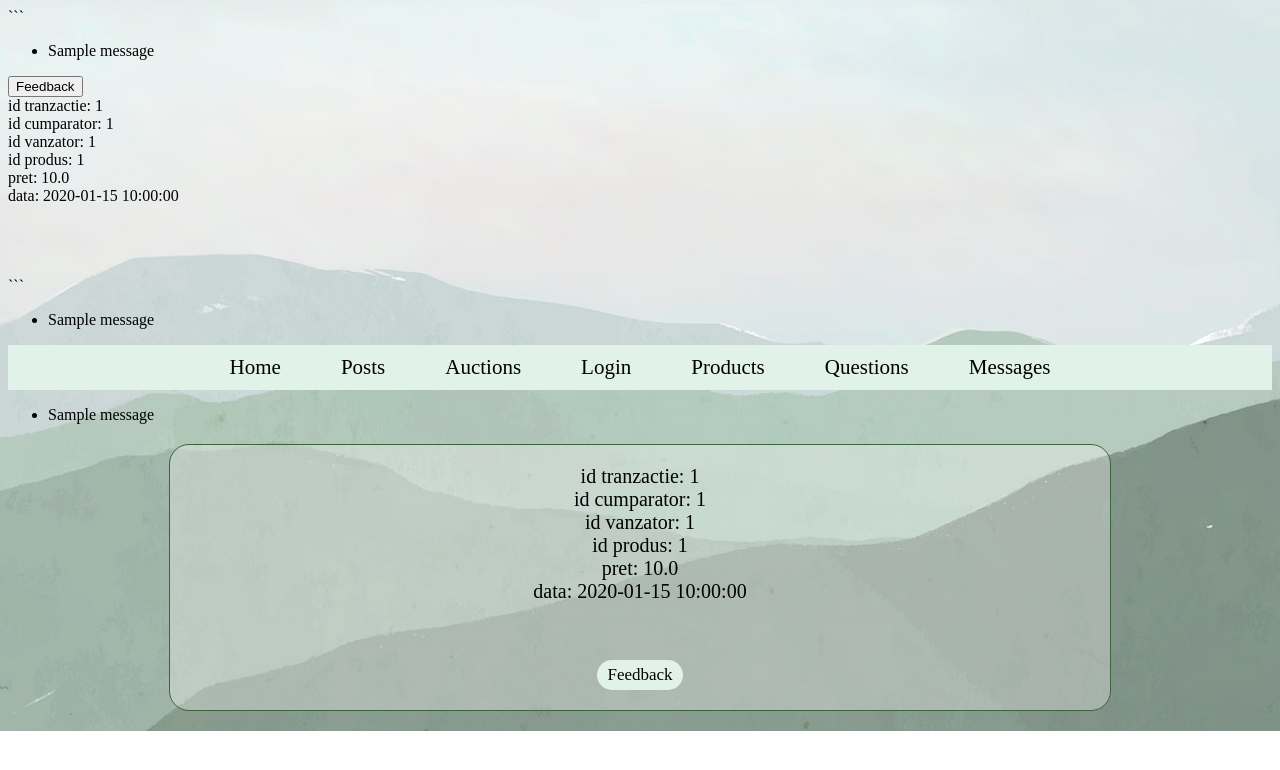
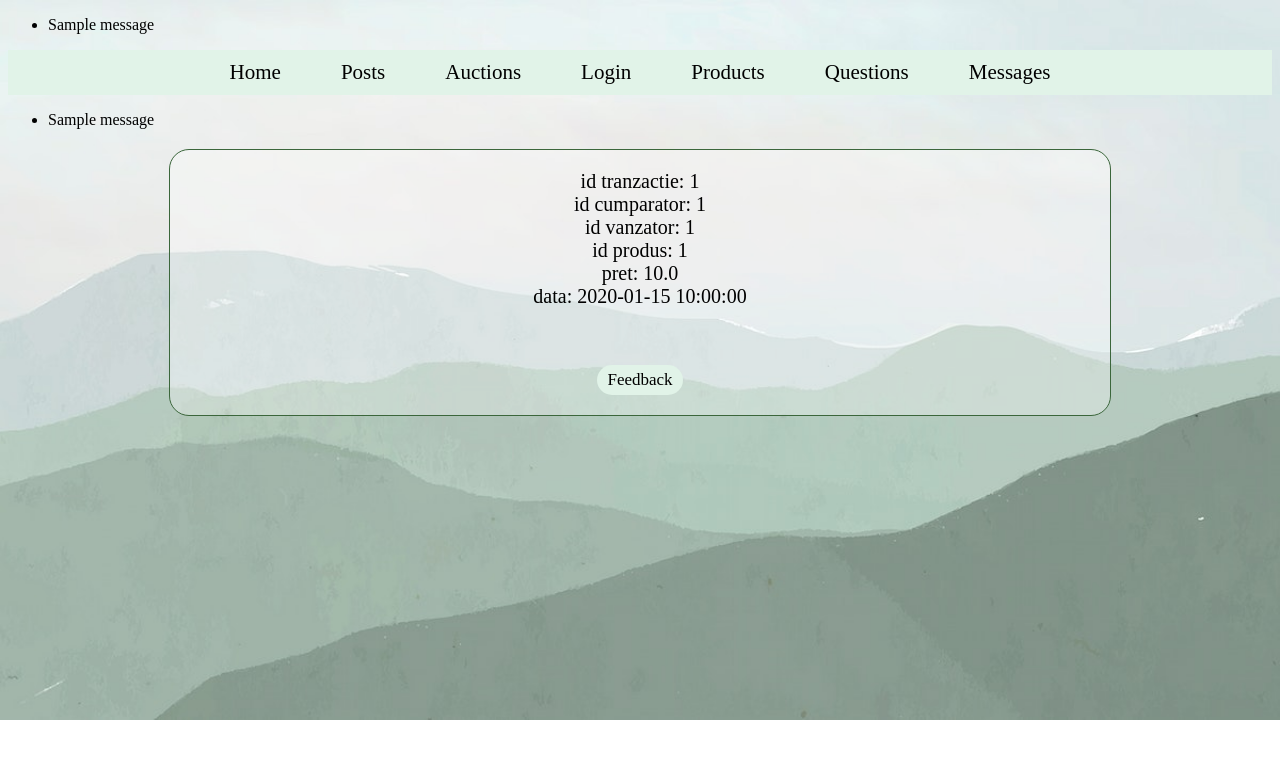
Before and after one commit to DumilexMan/Proiect-MDS, a Flask app: page /view_transactions in a window 1280 px wide. Shown: the top 770 px of the page. Run offline with Flask 3, Linux system fonts and the light colour scheme; a user stored in the database is signed in; tables that the repository leaves empty hold one stand-in row (values such as "Sample post"); one stand-in notice (Sample message) is shown.

Commit message:
Add files via upload

````diff
--- a/templates/transactions.html
+++ b/templates/transactions.html
@@ -6,56 +6,7 @@
 </head>
 
 
-```
 
-<body>
-{% with messages = get_flashed_messages() %}
-    {% if messages %}
-        <ul class="flashes">
-            {% for message in messages %}
-                <li>{{ message }}</li>
-            {% endfor %}
-        </ul>
-    {% endif %}
-{% endwith %}
-
-
-
-        <tbody>
-            {% for tranzactie in tranzactii %}
-
-                <form action="" method="post">
-    <input type="submit" name={{"Feedback"}}{{ tranzactie.id_transaction }} value="Feedback">
-    </form>
-
-                <tr>
-                    id tranzactie:
-                    <td>{{ tranzactie.id_transaction }}</td>
-                    </br>
-                    id cumparator:
-                    <td>{{ tranzactie.buyer_id }}</td>
-                    </br>
-                    id vanzator:
-                    <td>{{ tranzactie.seller_id }}</td>
-                    </br>
-                    id produs:
-                    <td>{{ tranzactie.product_id }}</td>
-                    </br>
-                    pret:
-                    <td>{{ tranzactie.price }}</td>
-                    </br>
-                    data:
-                    <td>{{ tranzactie.date }}</td>
-                    </br>
-                    </br>
-                    </br>
-                    </br>
-                    </br>
-                </tr>
-            {% endfor %}
-        </tbody>
-    </table>
-```
 {% with messages = get_flashed_messages() %}
     {% if messages %}
     <ul class="flashes">
````
Also changed, not shown: templates/feedback.html (+1 -15 lines).
